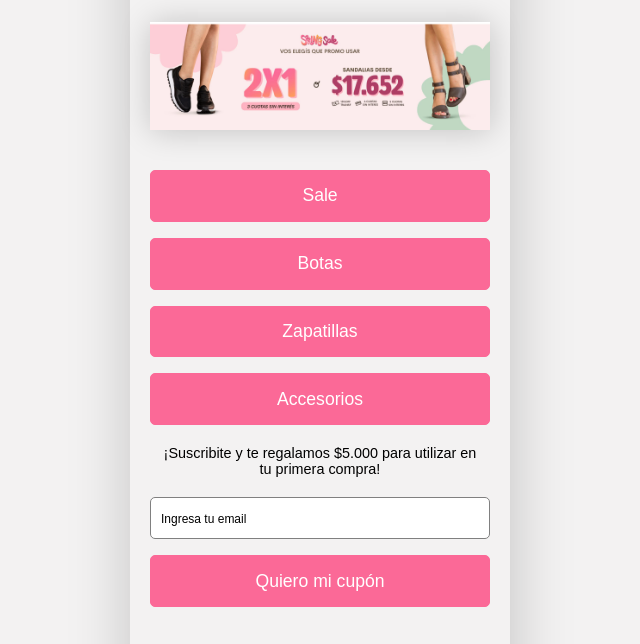
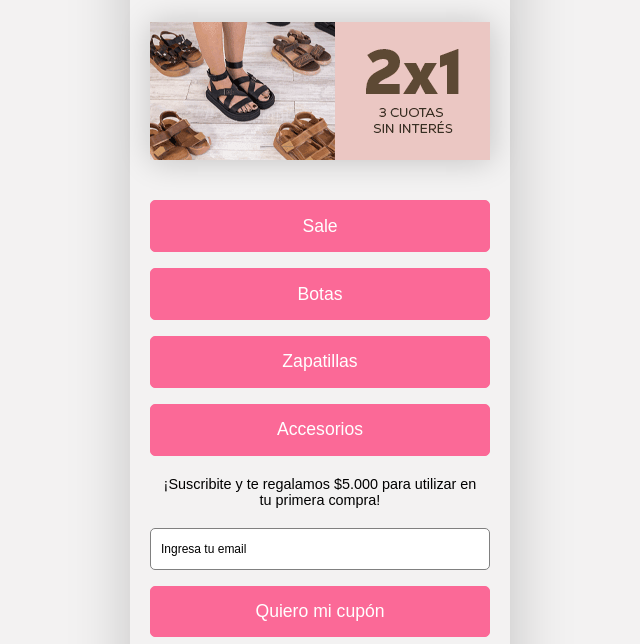
Before and after one commit to juan-ecomlab/Smartilink-alucinna, a plain HTML site: page index.html in a window 1280 px wide. Both pictures are taken after typing "name@example.com" into the empty fields and a click on the button "Quiero mi cupón". Shown: the part 143-787 px from the top of the page, without its empty margins (320-960 px from the left). Drawn offline with Linux system fonts and the light colour scheme; no server answers.

Commit message:
Actualizando banners y modal

```diff
--- a/css/style.css
+++ b/css/style.css
@@ -95,7 +95,8 @@ button {
     order: 2;
     font-family: ui-sans-serif, system-ui, -apple-system, BlinkMacSystemFont, "Segoe UI", Roboto, "Helvetica Neue", Arial, "Noto Sans", sans-serif, "Apple Color Emoji", "Segoe UI Emoji", "Segoe UI Symbol", "Noto Color Emoji";
     font-size: 1.2rem;
-    margin-top: -130px;
+    margin-top: 130px;
+    color: gray;
 }
 
 .imgAlerta {
--- a/index.html
+++ b/index.html
@@ -15,7 +15,7 @@
         <h1>ALUCINNA Argentina <img src="img/oficial 1.svg" alt=""></h1>
 
         <a href="https://alucinna.com.ar/?utm_source=Smartlink_EcommerceLabAgency&utm_medium=Smartlink_EcommerceLabAgency&utm_campaign=Smartlink_EcommerceLabAgency&utm_id=Smartlink_EcommerceLabAgency&utm_term=Smartlink_EcommerceLabAgency&utm_content=Smartlink_EcommerceLabAgency" target="_blank" class="banner">
-            <img class="img-banner" src="img/banner alucinna.webp" alt="Banner">
+            <img class="img-banner" src="img/banner-alucinna.png" alt="Banner">
         </a>
 
         <a href="https://alucinna.com.ar/final-sale/?utm_source=Smartlink_EcommerceLabAgency&utm_medium=Smartlink_EcommerceLabAgency&utm_campaign=Smartlink_EcommerceLabAgency&utm_id=Smartlink_EcommerceLabAgency&utm_term=Smartlink_EcommerceLabAgency&utm_content=Smartlink_EcommerceLabAgency" target="_blank"><button>Sale</button></a>
--- a/js/index.js
+++ b/js/index.js
@@ -57,8 +57,7 @@ window.addEventListener('load', () => {
             agregarEmail(form.elements[0].value, "alucinna")
             Swal.fire({
                 title: "Correo enviado con éxito a <b>" + form.elements[0].value + "</b><br> Por favor, revisá tu casilla",
-                imageUrl: "img/regalo.svg",
-                background: "#fff",
+                background: "#fff url(img/bg-modal-alucinna.png)",
                 imageAlt: "Regalo",
                 showConfirmButton: false,
                 showCloseButton: true,
```
Also changed, not shown: img/Banner-mail.alucinna.jpg (added), img/banner alucinna.webp (deleted), img/banner-alucinna.png (added), img/bg-modal-alucinna.png (added), img/regalo.svg (deleted).
